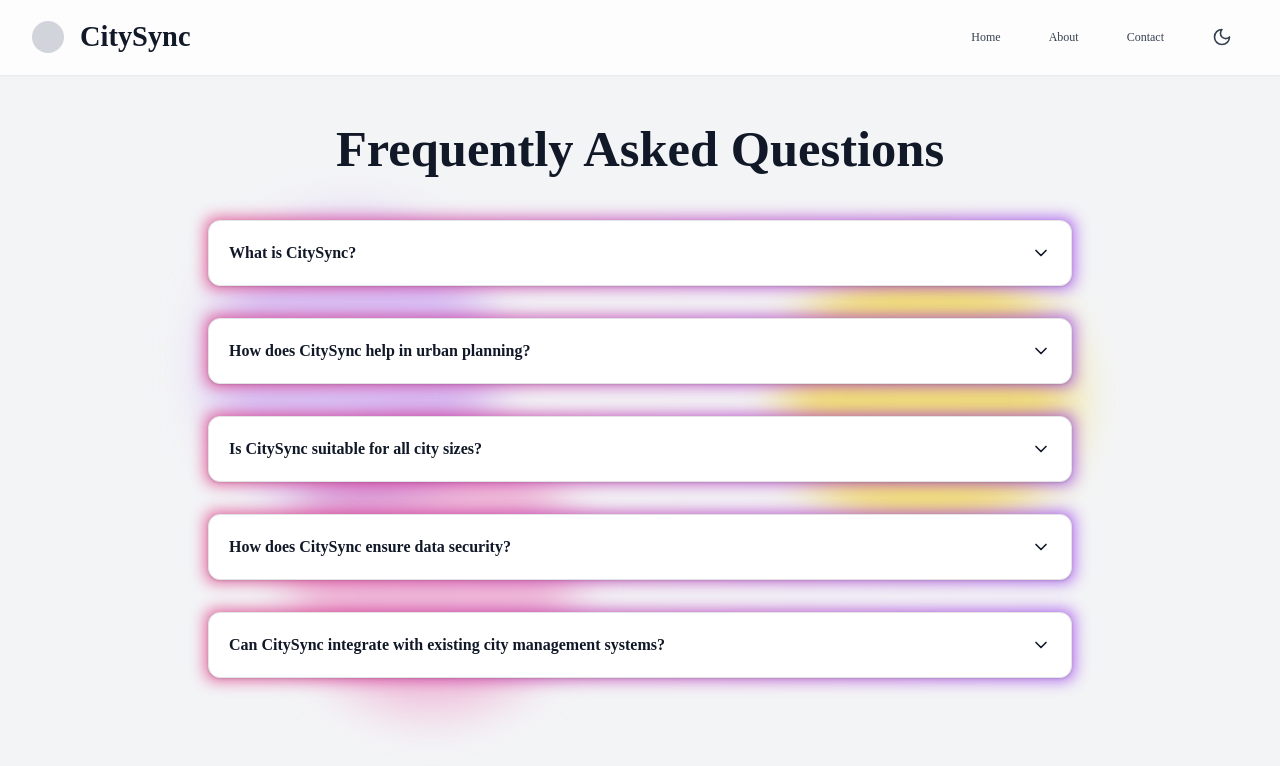
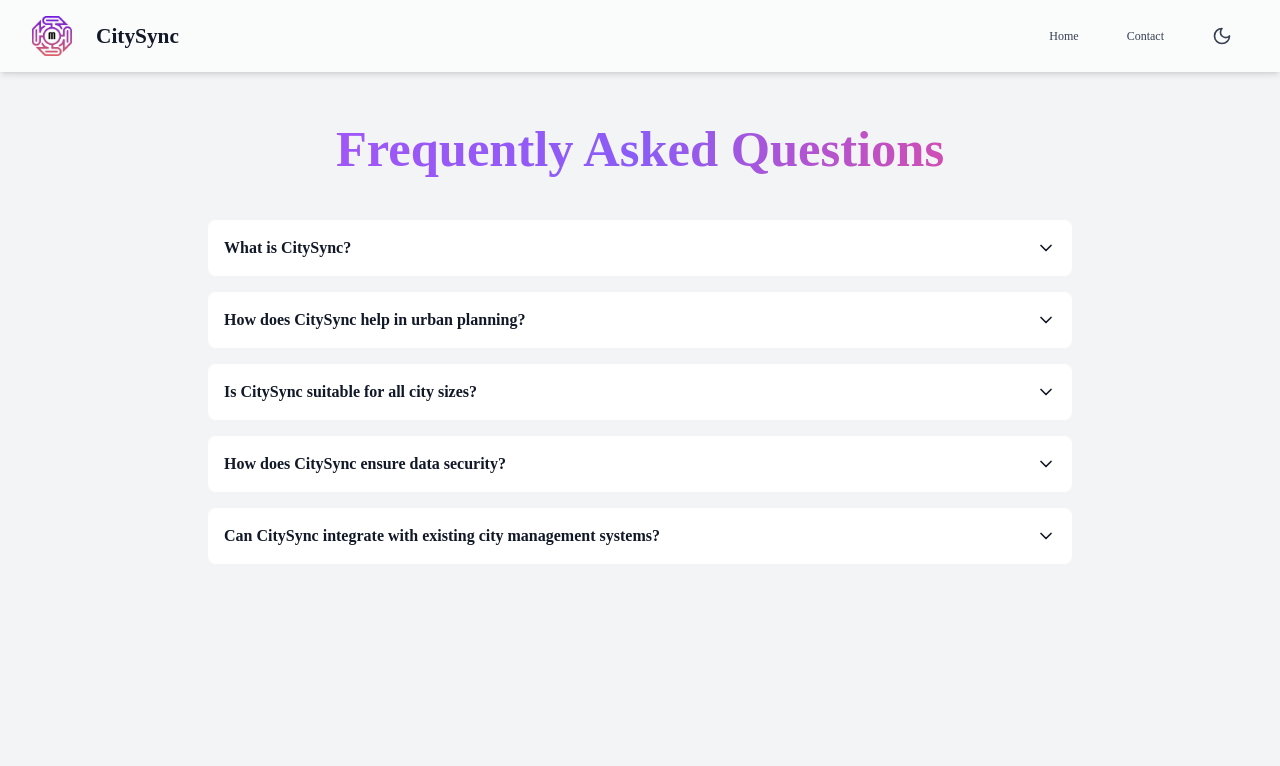
Before and after one commit to Prayas-35/Coordina, a Next.js app in the folder main/: page /FAQs in a window 1280 px wide. Shown: the top 766 px of the page. Built offline with nearby package versions, Linux system fonts and the light colour scheme.

Commit message:
Changes in FAQ Page

```diff
--- a/main/app/FAQs/page.js
+++ b/main/app/FAQs/page.js
@@ -6,14 +6,53 @@ import { Button } from "@/components/ui/button"
 import { MoonIcon, SunIcon, ChevronDownIcon } from "lucide-react"
 import Link from 'next/link'
 
+// const Header = ({ isDarkMode, toggleDarkMode }) => {
+//   return (
+//     <header className={`fixed w-full z-50 ${isDarkMode ? 'bg-gray-900/80' : 'bg-white/80'} backdrop-blur-md shadow-sm transition-colors duration-300`}>
+//       <div className="max-w-7xl mx-auto px-4 sm:px-6 lg:px-8 py-4">
+//         <nav className="flex justify-between items-center">
+//           <div className="flex items-center space-x-4">
+//             <div className="w-8 h-8 bg-gray-300 rounded-full"></div>
+//             <Link href="/" className={`text-2xl font-bold ${isDarkMode ? 'text-white' : 'text-gray-900'}`}>
+//               CitySync
+//             </Link>
+//           </div>
+//           <div className="flex items-center space-x-4">
+//             <Link href="/" passHref>
+//               <Button variant="ghost" className={isDarkMode ? 'text-white' : 'text-gray-700'}>
+//                 Home
+//               </Button>
+//             </Link>
+//             <Link href="/about" passHref>
+//               <Button variant="ghost" className={isDarkMode ? 'text-white' : 'text-gray-700'}>
+//                 About
+//               </Button>
+//             </Link>
+//             <Link href="/contact" passHref>
+//               <Button variant="ghost" className={isDarkMode ? 'text-white' : 'text-gray-700'}>
+//                 Contact
+//               </Button>
+//             </Link>
+//             <Button variant="ghost" onClick={toggleDarkMode} className={isDarkMode ? 'text-white' : 'text-gray-700'}>
+//               {isDarkMode ? <SunIcon className="h-5 w-5" /> : <MoonIcon className="h-5 w-5" />}
+//             </Button>
+//           </div>
+//         </nav>
+//       </div>
+//     </header>
+//   )
+// }
+
 const Header = ({ isDarkMode, toggleDarkMode }) => {
     return (
-    <header className={`fixed w-full z-50 ${isDarkMode ? 'bg-gray-900/80' : 'bg-white/80'} backdrop-blur-md shadow-sm transition-colors duration-300`}>
+        <header className={`fixed w-full z-50 ${isDarkMode ? 'bg-black/30' : 'bg-white/60'} backdrop-blur-md shadow-md transition-colors duration-300`}>
             <div className="max-w-7xl mx-auto px-4 sm:px-6 lg:px-8 py-4">
                 <nav className="flex justify-between items-center">
                     <div className="flex items-center space-x-4">
-            <div className="w-8 h-8 bg-gray-300 rounded-full"></div>
-            <Link href="/" className={`text-2xl font-bold ${isDarkMode ? 'text-white' : 'text-gray-900'}`}>
+                        <Link href="/" passHref>
+                            <img src={isDarkMode ? "Logo6.png" : "Logo6 dark.png"} className="h-5 w-5 sm:h-10 sm:w-10 mr-2" />
+                        </Link>
+                        <Link href="/" className={`text-lg sm:text-xl font-bold relative ${isDarkMode ? 'text-white' : 'text-gray-900'}`}>
                             CitySync
                         </Link>
                     </div>
@@ -21,11 +60,6 @@ const Header = ({ isDarkMode, toggleDarkMode }) => {
                         <Link href="/" passHref>
                             <Button variant="ghost" className={isDarkMode ? 'text-white' : 'text-gray-700'}>
                                 Home
-              </Button>
-            </Link>
-            <Link href="/about" passHref>
-              <Button variant="ghost" className={isDarkMode ? 'text-white' : 'text-gray-700'}>
-                About
                             </Button>
                         </Link>
                         <Link href="/contact" passHref>
@@ -47,12 +81,9 @@ const FAQItem = ({ question, answer, isDarkMode }) => {
     const [isOpen, setIsOpen] = useState(false)
 
     return (
-    <div className="mb-8 relative group">
-      <div className="absolute -inset-0.5 bg-gradient-to-r from-pink-600 to-purple-600 rounded-lg blur opacity-75 group-hover:opacity-100 transition duration-1000 group-hover:duration-200 animate-tilt"></div>
-      <Card className={`relative p-1 ${isDarkMode ? 'bg-gray-800' : 'bg-white'}`}>
+        <div className="mb-4">
             <button
-          className={`flex justify-between items-center w-full text-left p-4 rounded-lg ${
-            isDarkMode ? 'text-white' : 'text-gray-900'
+                className={`flex justify-between items-center w-full text-left p-4 rounded-lg ${isDarkMode ? 'bg-gray-800 text-white' : 'bg-white text-gray-900'
                     } hover:bg-opacity-80 transition-colors duration-200`}
                 onClick={() => setIsOpen(!isOpen)}
             >
@@ -66,7 +97,6 @@ const FAQItem = ({ question, answer, isDarkMode }) => {
                     {answer}
                 </div>
             )}
-      </Card>
         </div>
     )
 }
@@ -111,16 +141,10 @@ export default function FAQPage() {
             <Header isDarkMode={isDarkMode} toggleDarkMode={toggleDarkMode} />
             <div className={`min-h-screen pt-20 ${isDarkMode ? 'bg-gray-900 text-white' : 'bg-gray-100 text-gray-900'} transition-colors duration-300`}>
                 <div className="max-w-4xl mx-auto px-4 py-8">
-          <h1 className={`text-4xl font-bold text-center mb-8 ${isDarkMode ? 'text-white' : 'text-gray-900'}`}>
+                    <h1 className={`text-4xl font-bold text-center mb-8 bg-clip-text text-transparent bg-gradient-to-r from-purple-500 via-violet-500 to-pink-500`}>
                         Frequently Asked Questions
                     </h1>
-          <div className="space-y-8 relative">
-            {/* Decorative elements */}
-            <div className="absolute top-0 left-0 w-72 h-72 bg-purple-300 rounded-full mix-blend-multiply filter blur-xl opacity-70 animate-blob"></div>
-            <div className="absolute top-0 right-0 w-72 h-72 bg-yellow-300 rounded-full mix-blend-multiply filter blur-xl opacity-70 animate-blob animation-delay-2000"></div>
-            <div className="absolute -bottom-8 left-20 w-72 h-72 bg-pink-300 rounded-full mix-blend-multiply filter blur-xl opacity-70 animate-blob animation-delay-4000"></div>
-
-            {/* FAQ Items */}
+                    <div className="space-y-4">
                         {faqData.map((faq, index) => (
                             <FAQItem key={index} question={faq.question} answer={faq.answer} isDarkMode={isDarkMode} />
                         ))}
--- a/main/components/functions/Footer.jsx
+++ b/main/components/functions/Footer.jsx
@@ -24,7 +24,7 @@ export default function Footer() {
           <div>
             <h4 className="text-lg font-semibold mb-4">Resources</h4>
             <ul className="space-y-2">
-              <li><Link href="/faq" className="text-sm hover:underline">FAQ</Link></li>
+              <li><Link href="/FAQs" className="text-sm hover:underline">FAQ</Link></li>
               <li><Link href="/privacy" className="text-sm hover:underline">Privacy Policy</Link></li>
             </ul>
           </div>
```
Lines whose indentation alone changed are shown as unchanged.
